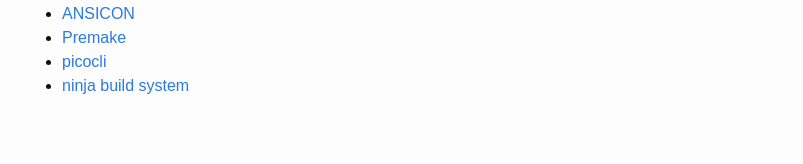
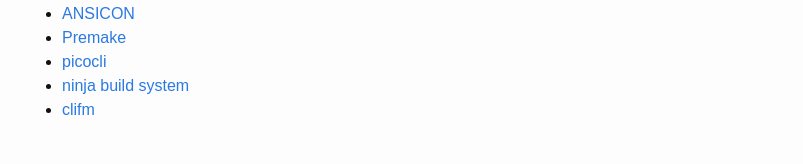
Before and after one commit to jhasse/clicolors, a Jekyll site: the page built from index.md, in a window 1280 px wide. Shown: the part 1911-2075 px from the top of the page, without its empty margins (238-1041 px from the left). Built offline with Jekyll 4.4.1, drawn with Linux system fonts in a browser that asks for light colours; before the commit the page ends 2054 px from its top, so only the background shows below that.

Commit message:
Update index.md

```diff
--- a/index.md
+++ b/index.md
@@ -101,3 +101,4 @@ The following bug reports have been resolved:
  * [Premake](https://github.com/premake/premake-core/pull/1077)
  * [picocli](https://github.com/remkop/picocli/releases/tag/v3.9.0#3.9.0-ANSI-heuristics)
  * [ninja build system](https://github.com/ninja-build/ninja/commit/bf7107bb864d0383028202e3f4a4228c02302961)
+ * [clifm](https://github.com/leo-arch/clifm/commit/057b7c684b25707d5ad5505a382dde2becb3eed0)
```
